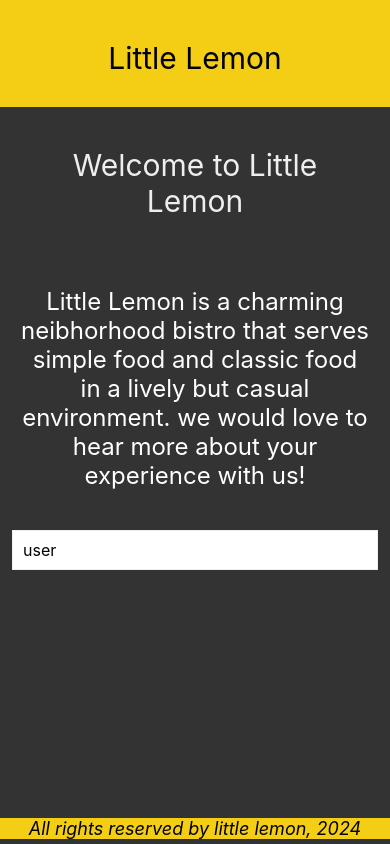
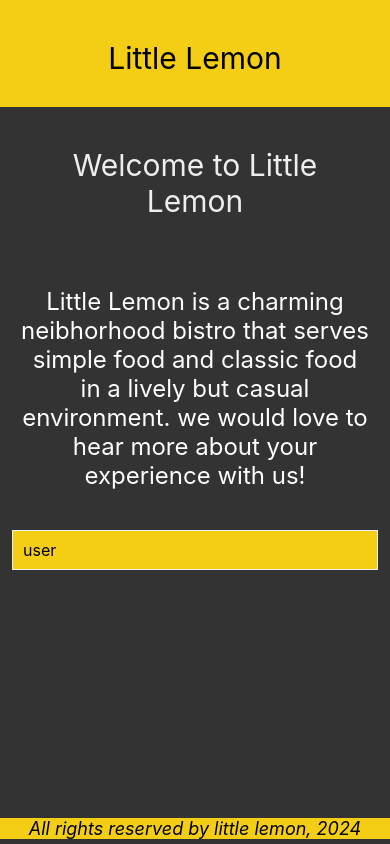
Before and after one commit to Hussain-hamim/Taskly, a React Native app: screen / in a window 390 px wide. Built offline with nearby package versions, Linux system fonts and the light colour scheme.

Commit message:
KeyboardAvoidingView

```diff
--- a/components/WelcomeScreen.js
+++ b/components/WelcomeScreen.js
@@ -1,13 +1,30 @@
 import react, { useState } from "react";
 
-import { Text, View, ScrollView, StyleSheet, TextInput } from "react-native";
+import {
+  Text,
+  View,
+  ScrollView,
+  StyleSheet,
+  TextInput,
+  KeyboardAvoidingView,
+  Platform,
+} from "react-native";
 
 export default function WelcomeScreen() {
   const [user, setUser] = useState("");
 
   return (
     <View style={welcomeStyles.container}>
-      <ScrollView style={{ flex: 1 }} indicatorStyle={"white"}>
+      <KeyboardAvoidingView
+        behavior={Platform.OS === "android" ? "padding" : "position"}
+        style={welcomeStyles.container}
+      >
+        {/* <ScrollView
+        style={{ flex: 1 }}
+        indicatorStyle={"white"}
+        keyboardDismissMode="on-drag"
+        // keyboardDismissMode="none"
+      > */}
         <Text style={welcomeStyles.headerText}>Welcome to Little Lemon</Text>
         <Text style={welcomeStyles.text}>
           Little Lemon is a charming neibhorhood bistro that serves simple food
@@ -21,7 +38,8 @@ export default function WelcomeScreen() {
           onChangeText={setUser}
           placeholder="user"
         />
-      </ScrollView>
+        {/* </ScrollView> */}
+      </KeyboardAvoidingView>
     </View>
   );
 }
@@ -50,6 +68,6 @@ const welcomeStyles = StyleSheet.create({
     padding: 10,
     fontSize: 16,
     borderColor: "#EDEFEE",
-    backgroundColor: "white",
+    backgroundColor: "#F4CE14",
   },
 });
```
